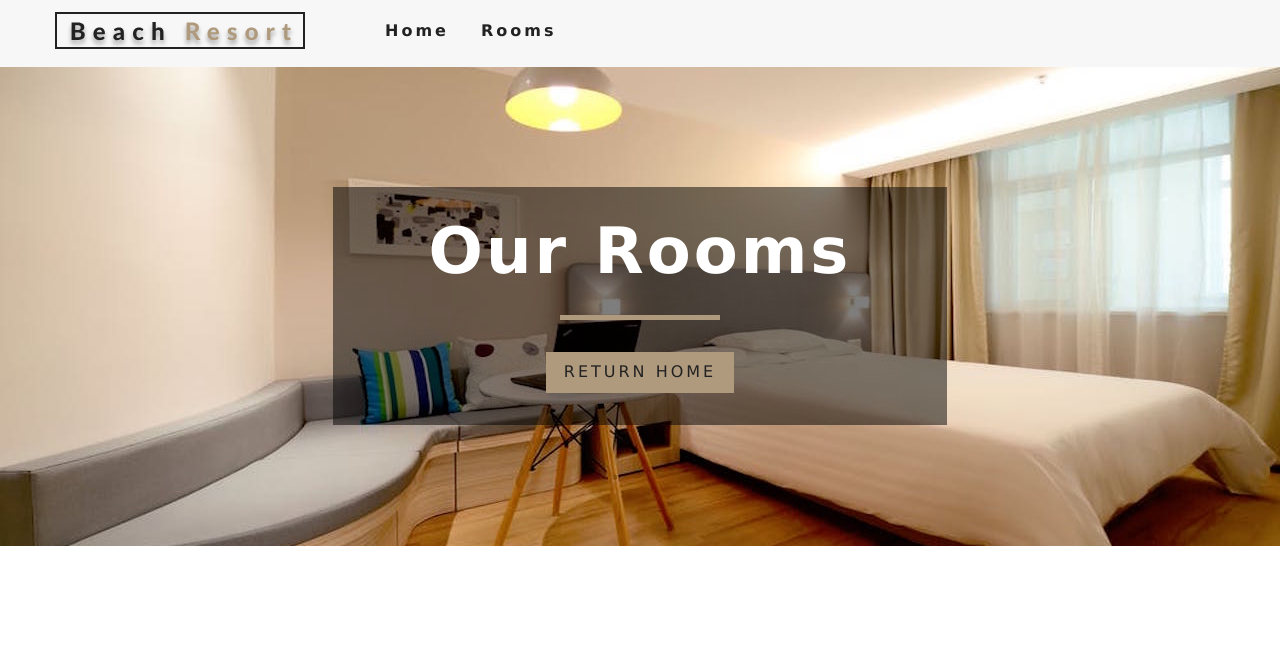
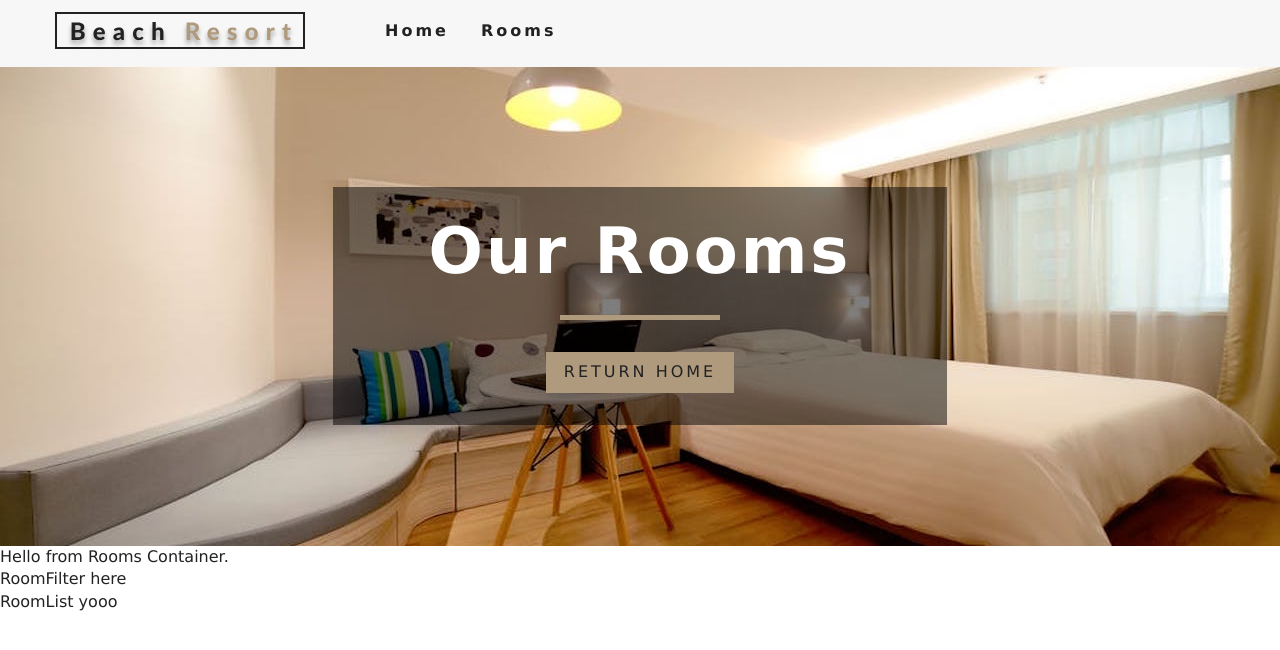
Before and after one commit to randeeps1ngh/react-beach-resort, a React (Create React App) app: page /rooms in a window 1280 px wide. Shown: the top 650 px of the page. Built offline with nearby package versions, Linux system fonts and the light colour scheme.

Commit message:
Accessing Context in Functional compenent

```diff
--- /dev/null
+++ b/src/components/RoomContainer.js
@@ -0,0 +1,23 @@
+import React from 'react'
+import RoomFilter from './RoomFilter'
+import RoomList from './RoomList'
+
+import { withRoomConsumer } from '../context'
+import Loading from './Loading'
+
+function RoomContainer({context}) {
+    const {loading, sortedRooms, rooms } = context;
+
+    if(loading) {
+        return <Loading />
+    }
+    return (
+        <div>
+            Hello from Rooms Container.
+            <RoomFilter rooms={rooms} />
+            <RoomList rooms={sortedRooms} />
+        </div>
+    )
+}
+
+export default withRoomConsumer(RoomContainer)
--- /dev/null
+++ b/src/components/RoomFilter.js
@@ -0,0 +1,9 @@
+import React from 'react'
+
+export default function RoomFilter() {
+    return (
+        <div>
+            RoomFilter here
+        </div>
+    )
+}
--- /dev/null
+++ b/src/components/RoomList.js
@@ -0,0 +1,9 @@
+import React from 'react'
+
+export default function RoomList() {
+    return (
+        <div>
+            RoomList yooo
+        </div>
+    )
+}
--- a/src/context.js
+++ b/src/context.js
@@ -61,4 +61,12 @@
 
 const RoomConsumer = RoomContext.Consumer
 
+export function withRoomConsumer (Component) {
+    return function ConsumerWrapper(props) {
+        return <RoomConsumer>
+            {value => <Component {...props} context={value} /> }
+        </RoomConsumer>
+    }
+}
+
 export { RoomProvider, RoomConsumer, RoomContext };
--- a/src/pages/Rooms.js
+++ b/src/pages/Rooms.js
@@ -2,14 +2,18 @@
 import Hero from '../components/Hero'
 import Banner from '../components/Banner'
 import { Link } from 'react-router-dom'
+import RoomContainer from '../components/RoomContainer'
 
 const Rooms = () => {
     return (
+        <>
         <Hero hero='roomsHero'>
             <Banner title='Our Rooms'>
                 <Link to='/' className='btn-primary'>Return Home</Link>
             </Banner>
         </Hero>
+        <RoomContainer />
+        </>
     )
 }
 
```
